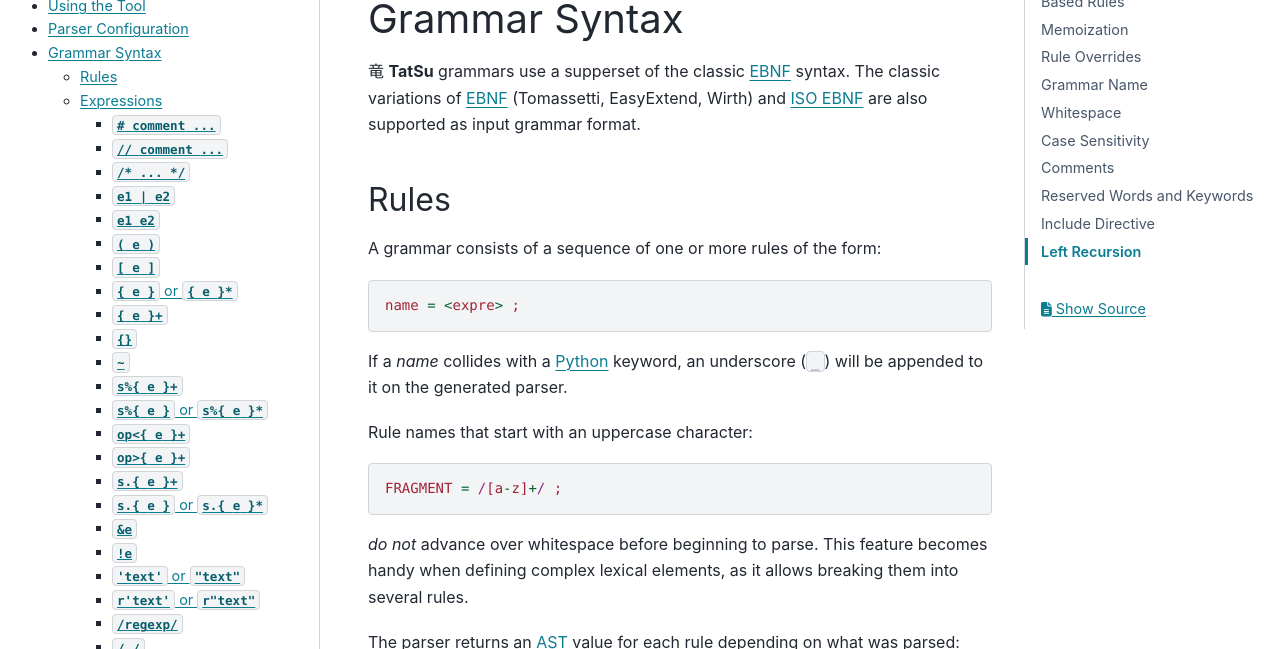
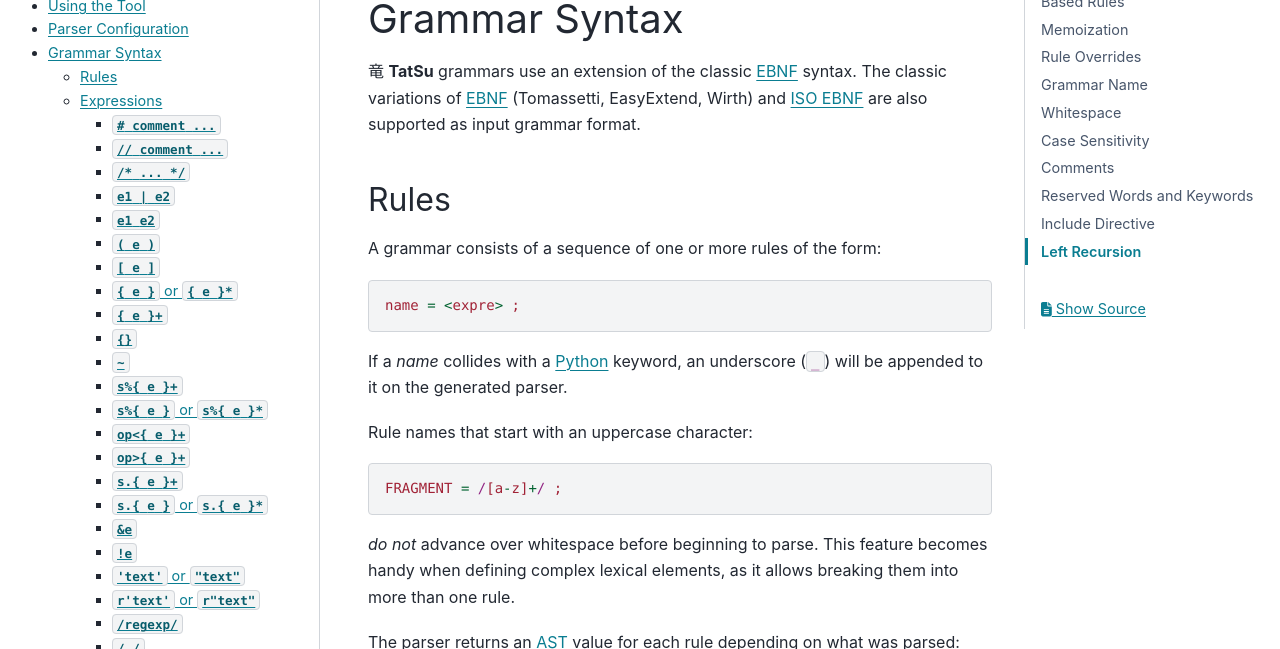
Before and after one commit to neogeny/TatSu, a Sphinx documentation site: the page built from docs/syntax.rst, in a window 1280 px wide and 900 px high, cut to the strip 251-900 px from the top of the window. Built offline with Sphinx 7.4.7 and the PyData theme 0.15.4, drawn with Linux system fonts in a browser that asks for light colours; pages that are not in the unit, such as notebooks, are missing from menus; the version number is read from the project's files by our own code; some of the changed text lies outside the part shown.

```diff
--- a/docs/accept.txt
+++ b/docs/accept.txt
@@ -7,7 +7,7 @@
 
 additional
 alert
-allows
+allows?
 equivalent
 lookahead
 [Mm]emoization
--- a/docs/syntax.rst
+++ b/docs/syntax.rst
@@ -7,7 +7,7 @@
 Grammar Syntax
 --------------
 
-|TatSu| grammars use a supperset of the classic `EBNF`_ syntax. The classic
+|TatSu| grammars use an extension of the classic `EBNF`_ syntax. The classic
 variations of EBNF_ (Tomassetti, EasyExtend, Wirth) and `ISO EBNF`_ are also
 supported as input grammar format.
 
@@ -33,7 +33,7 @@ Rule names that start with an uppercase character:
 
 *do not* advance over whitespace before beginning to parse. This feature
 becomes handy when defining complex lexical elements, as it allows
-breaking them into several rules.
+breaking them into more than one rule.
 
 The parser returns an `AST`_ value for each rule depending on what was
 parsed:
```
Also changed, not shown: other parts of docs/accept.txt (+1 -0 lines), other parts of docs/syntax.rst (+7 -7 lines).
